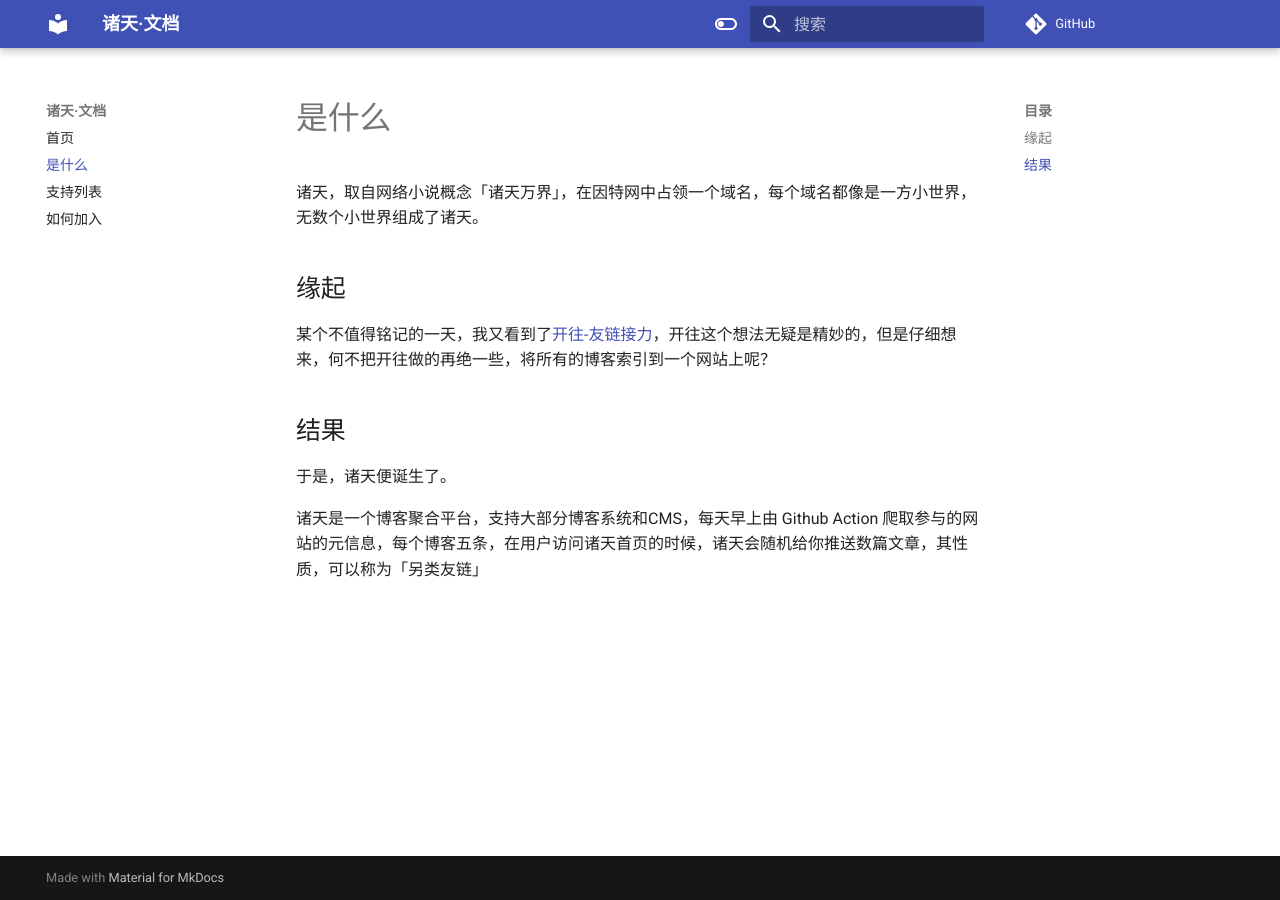
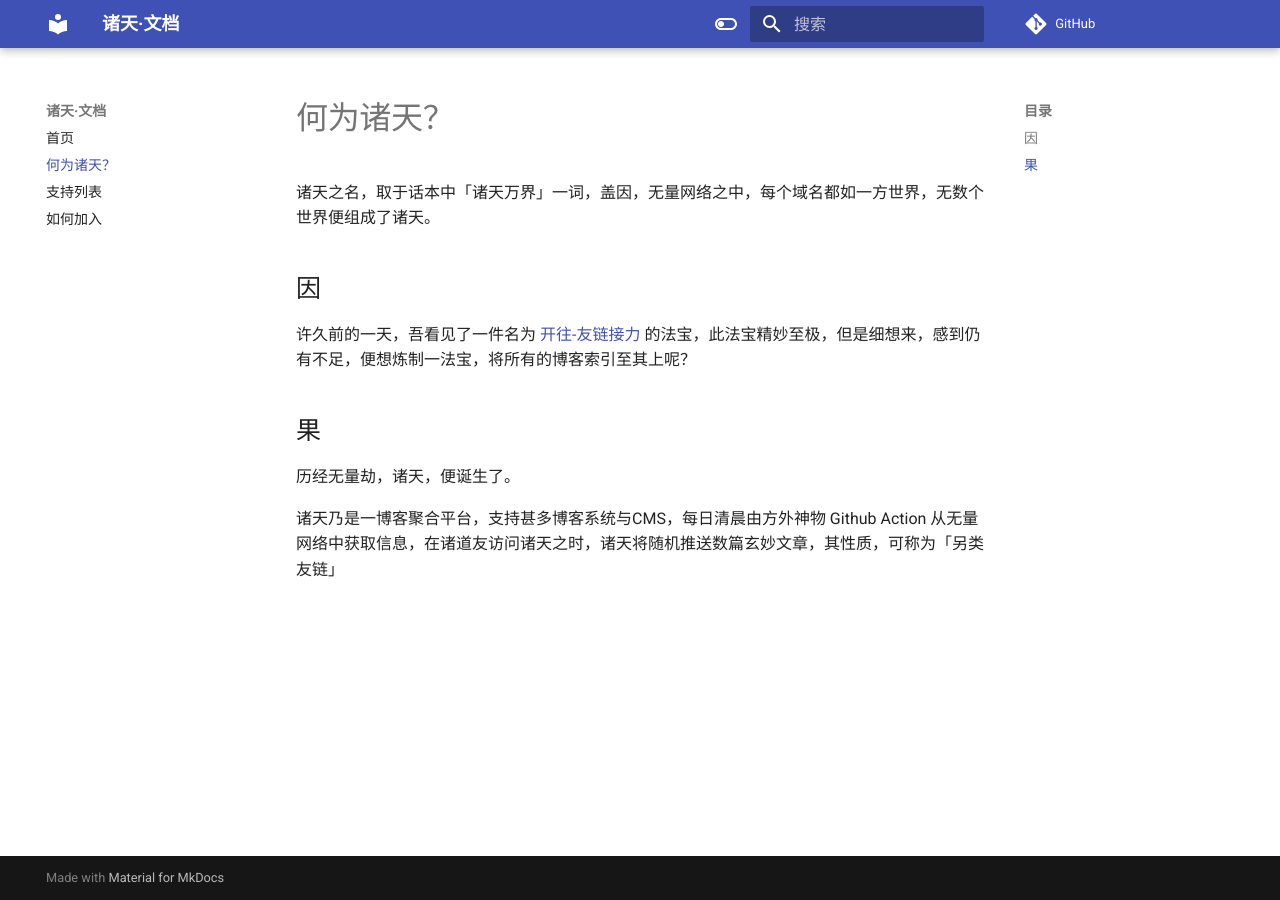
Before and after one commit to AkaraChen/zt-docs, an MkDocs documentation site: the page built from docs/what.md, in a window 1280 px wide. Built offline with MkDocs 1.6.1 and Material for MkDocs 9.7.7, drawn with Linux system fonts in a browser that asks for light colours; comment, search, counter and statistics services are not loaded.

Commit message:
update what.md

```diff
--- a/docs/what.md
+++ b/docs/what.md
@@ -1,13 +1,13 @@
-# 是什么
+# 何为诸天？
 
-诸天，取自网络小说概念「诸天万界」，在因特网中占领一个域名，每个域名都像是一方小世界，无数个小世界组成了诸天。
+诸天之名，取于话本中「诸天万界」一词，盖因，无量网络之中，每个域名都如一方世界，无数个世界便组成了诸天。
 
-## 缘起
+## 因
 
-某个不值得铭记的一天，我又看到了[开往-友链接力](https://github.com/volfclub/travellings)，开往这个想法无疑是精妙的，但是仔细想来，何不把开往做的再绝一些，将所有的博客索引到一个网站上呢？
+许久前的一天，吾看见了一件名为 [开往-友链接力](https://github.com/volfclub/travellings) 的法宝，此法宝精妙至极，但是细想来，感到仍有不足，便想炼制一法宝，将所有的博客索引至其上呢？
 
-## 结果
+## 果
 
-于是，诸天便诞生了。
+历经无量劫，诸天，便诞生了。
 
-诸天是一个博客聚合平台，支持大部分博客系统和CMS，每天早上由 Github Action 爬取参与的网站的元信息，每个博客五条，在用户访问诸天首页的时候，诸天会随机给你推送数篇文章，其性质，可以称为「另类友链」
+诸天乃是一博客聚合平台，支持甚多博客系统与CMS，每日清晨由方外神物 Github Action 从无量网络中获取信息，在诸道友访问诸天之时，诸天将随机推送数篇玄妙文章，其性质，可称为「另类友链」
```
